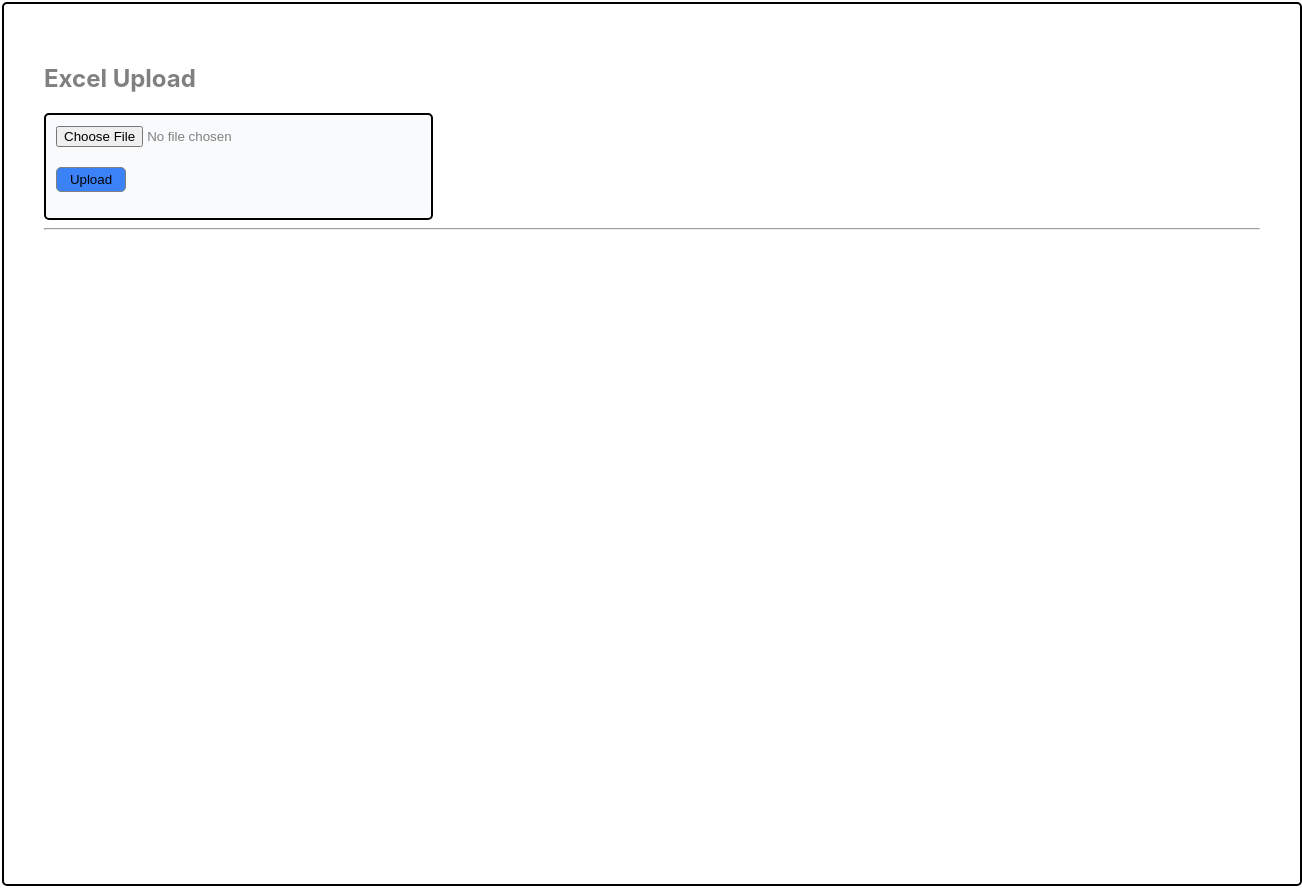
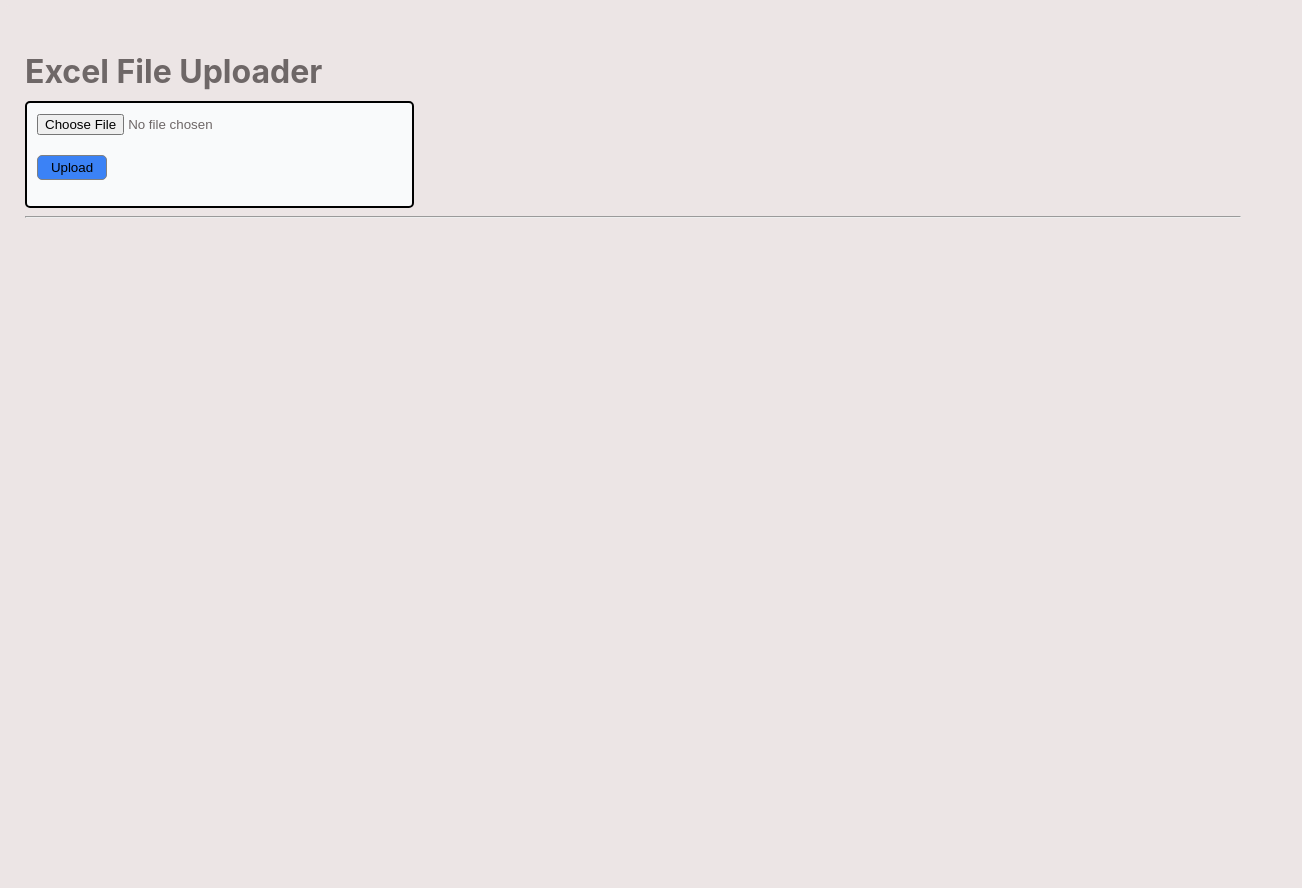
Before and after one commit to ShubhamIngale22/Treel_Frontend, a React (Create React App) app: page / in a window 1280 px wide. Shown: the whole page, 1302 px wide, since content can reach past the window. After the commit the page ends 850 px from the top, so only its background shows below. Built offline with nearby package versions, Linux system fonts and the light colour scheme.

Commit message:
Styles: Styling of the body chnaged.

```diff
--- a/src/Pages/UploadPage.jsx
+++ b/src/Pages/UploadPage.jsx
@@ -4,7 +4,7 @@ import "../styles/uploadPage.css";
 const UploadPage = () => {
     return (
         <div className={"uploadFile"}>
-            <h2 >Excel Upload</h2>
+            <h2 >Excel File Uploader</h2>
             <FileUpload />
         </div>
     );
--- a/src/components/FileUpload.jsx
+++ b/src/components/FileUpload.jsx
@@ -76,7 +76,6 @@ const FileUpload = () => {
                 )}
             </div>
 
-
         </div>
     );
 };
--- a/src/index.css
+++ b/src/index.css
@@ -1,10 +1,11 @@
 body {
-  margin: 0;
+  margin:0px;
   font-family: -apple-system, BlinkMacSystemFont, 'Segoe UI', 'Roboto', 'Oxygen',
     'Ubuntu', 'Cantarell', 'Fira Sans', 'Droid Sans', 'Helvetica Neue',
     sans-serif;
   -webkit-font-smoothing: antialiased;
   -moz-osx-font-smoothing: grayscale;
+  background-color: #ece5e5;
 }
 
 code {
--- a/src/styles/fileUpload.css
+++ b/src/styles/fileUpload.css
@@ -42,5 +42,5 @@ td {
     background: #FFFFFF;
     color: #374151;
     padding: 12px;
-    border-bottom: 1px solid #E5E7EB;
+    border-bottom: 2px solid #E5E7EB;
 }
--- a/src/styles/uploadPage.css
+++ b/src/styles/uploadPage.css
@@ -1,15 +1,16 @@
 .uploadFile{
-    background-color: #FFFFFF;
+    background-color: #ece5e5;
     width:95%;
     height:100vh;
-    border: 2px solid black;
     border-radius: 5px;
-    margin: 2px;
-    padding: 40px;
-    color: Gray ;
+    margin: 5px;
+    padding: 20px;
+    color: #6e6767;
 }
 
 h2{
     font-weight:bolder;
     font-family: BlinkMacSystemFont;
+    font-size: xx-large;
+    margin-bottom: 10px;
 }
```
